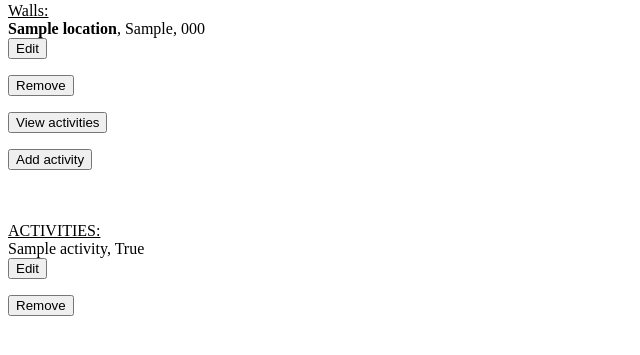
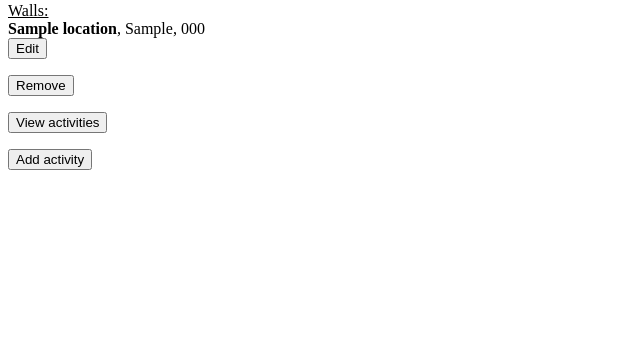
Before and after one commit to Almathex/FundamentalProject, a Flask app: template application/templates/index.html in a window 1280 px wide. Shown: the part 172-527 px from the top of the page, without its empty margins (0-640 px from the left). Run offline with Flask 2, Linux system fonts and the light colour scheme; the template is opened without the code that fills it: values that come from a table or form of the project are taken from there, others are empty; tables that the repository leaves empty hold one stand-in row (values such as "Sample post").

Commit message:
fixed edit issue

```diff
--- a/application/templates/index.html
+++ b/application/templates/index.html
@@ -23,20 +23,5 @@
             </form>
             <br>
         {% endfor %}
-        <br>
-        <u>ACTIVITIES:</u>
-        <br>
-        {% for activity in activities %}
-
-            {{ activity.activity_name }},
-            {{ activity.additional_equiptment }}
-            <form action='{{ url_for('updateact', idnum=activity.id) }}'>
-                <input type=submit value="Edit">
-                </form>
-                <form action='{{ url_for('deleteact', idnum=activity.id) }}'>
-                <input type=submit value="Remove">
-                </form>
-                <br>
-        {% endfor %}
     <div>
 {% endblock body_content %}
```
Also changed, not shown: application/templates/viewactivity.html (+3 -4 lines).
